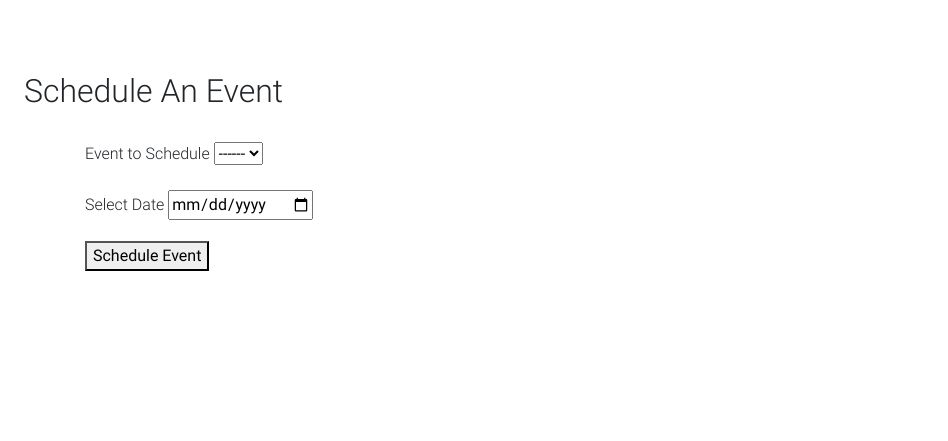
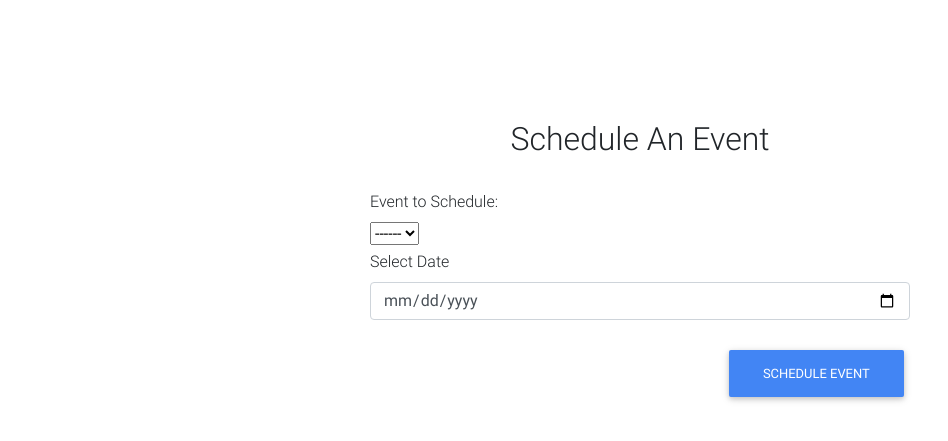
Before and after one commit to Nolan-Little/inStep, a Django app: template volunteer/templates/events/schedule_event.html in a window 1280 px wide. Shown: the top 441 px of the page, without its empty margins (0-948 px from the left). Run offline with Django 3.2, Linux system fonts and the light colour scheme; the template is opened without the code that fills it, so the values that code supplies are empty; some libraries are stand-ins or nearby versions.

Commit message:
schedul event

```diff
--- a/volunteer/templates/events/schedule_event.html
+++ b/volunteer/templates/events/schedule_event.html
@@ -1,24 +1,49 @@
 {% extends 'index.html' %}
 {% load static %}
+
 {% block content %}
-    <h2 class="mt-5 p-4">Schedule An Event</h2>
     <div class="container">
+        <div class="row mt-5">
+          <div class="col-md-6 offset-md-3">
+            <h2 class="mt-5 p-4 text-center">Schedule An Event</h2>
             <form id="scheduleEventForm" action="{% url 'volunteer:schedule_event' %}" method="POST">
                 {% csrf_token %}
-            <p>
-                <label for="events">Event to Schedule</label>
-                <select required name="events" id="eventSelect">
+                <div id="div_id_select_event" class="control-group">
+                    <label for="id_select_event" class="control-label ">
+                      Event to Schedule:
+                    </label>
+                    <div class="controls">
+                      <select required name="events" id="id_select_event">
                               <option value="">------</option>
                           {% for event in event_templates %}
                               <option value="{{event.id}}">{{event.name}}</option>
                           {% endfor %}
                       </select>
-            </p>
-            <p>
-                <label for="date">Select Date</label>
-                <input required name="date" id="eventDate" type="date">
-            </p>
-            <button type="submit">Schedule Event</button>
+                    </div>
+                </div>
+                <div id="div_id_date" class="control-group mt-1">
+                    <label for="id_date" class="control-label">
+                      Select Date
+                    </label>
+                    <input class="dateinput dateInput form-control" required name="date" id="id_Date" type="date">
+                </div>
+                <div class="text-center text-md-right mt-4">
+                  <button class="btn btn-primary" type="submit">Schedule Event</button>
+                </div>
             </form>
           </div>
+        </div>
+    </div>
 {% endblock content %}
+
+              <div id="div_id_confirm_pass" class="control-group">
+                <label for="id_confirm_pass" class="control-label ">
+                Re-Enter Password
+                </label>
+                <div class="controls">
+                  <input type="password" required name="confirm_pass" maxlength="150" class="textinput textInput form-control" id="id_confirm_pass">
+                </div>
+                <label id="invalid_pass" for="id_confirm_pass" class=" alert text-danger control-label d-none">
+                  Passwords Must Match
+                </label>
+              </div>
```
Lines whose indentation alone changed are shown as unchanged.
